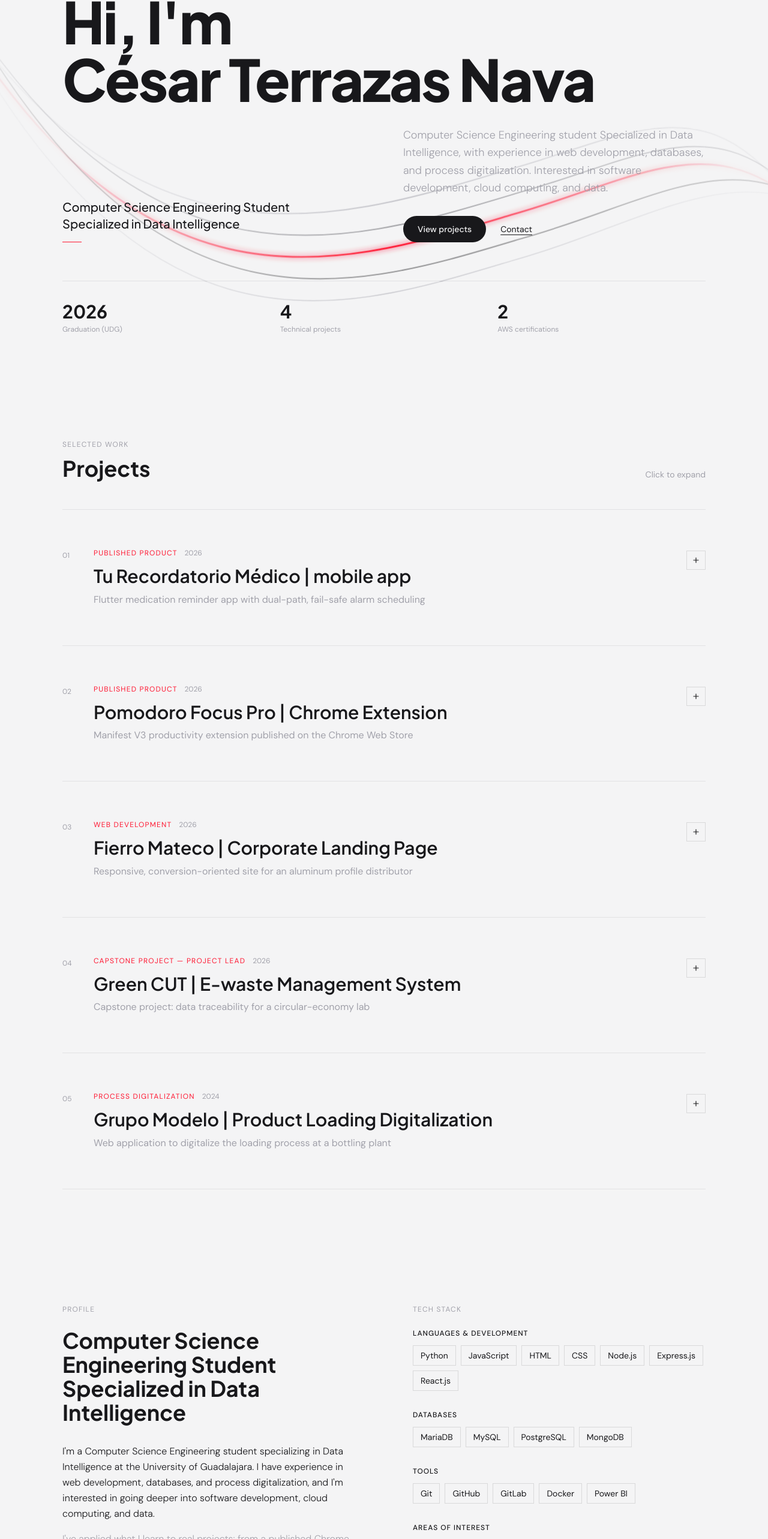
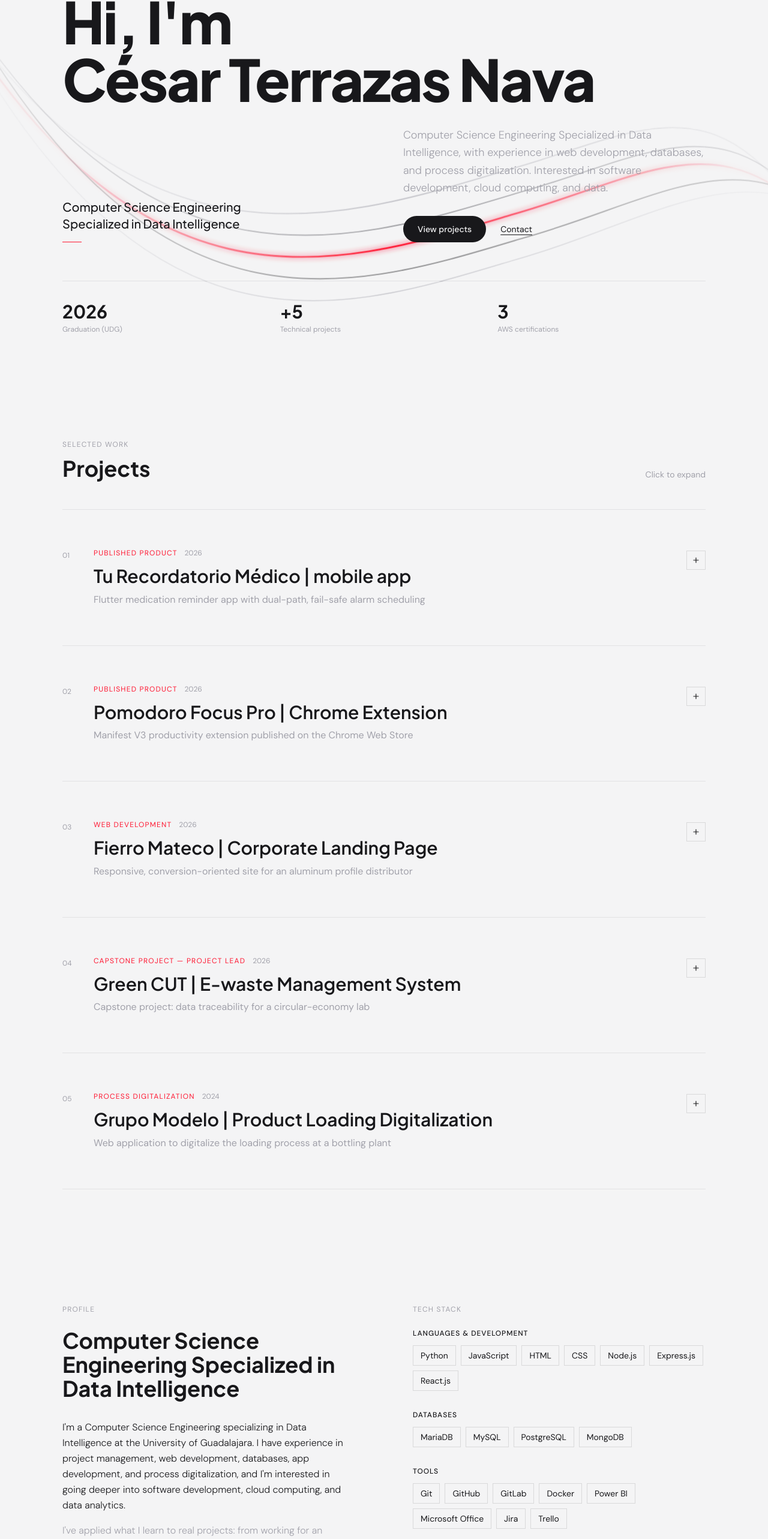
Before and after one commit to zizza13/portafolio-maqueta, a React (Vite) app: page / in a window 1280 px wide. Shown: the part 229-2795 px from the top of the page at 60% size. Built offline with nearby package versions, Linux system fonts and the light colour scheme; the HTML template or start-up script is replaced by a standard one.

Commit message:
fix: correccion de projects 04, 05 -Eliminar los "Students" -Ajustar tech stack y profile

```diff
--- a/src/App.tsx
+++ b/src/App.tsx
@@ -94,14 +94,15 @@ const PROJECTS: Project[] = [
     problem:
       'E-waste management at the university center lacked a traceability system: there was no structured way to record impact metrics or classify components during diagnosis and disassembly.',
     solution:
-      'As project lead, I designed and coordinated a circular-economy lab focused on e-waste management and logical hardware diagnosis. I built an automated traceability system ("Control Station") with input validation to record impact metrics and classify components, coordinating a four-person technical team across the disassembly and Clean Zone areas.',
+      'As project lead, I designed and coordinated a circular-economy lab focused on e-waste management and logical hardware diagnosis. I built an automated traceability system, "Control Station," with input validation to record impact metrics and classify components, coordinating a technical team across the disassembly and Clean Zone areas.',
     results: [
+      'Capstone project (thesis as an intervention project)',
+      'Full documentation of a university scale project',
+      'Technical team coordinated across two areas',
+      'Impact metrics and component classification recorded in a structured way',
       'Traceability system (Control Station) in operation',
-      'Four-person technical team coordinated across two areas',
-      'Impact metrics and component classification recorded in a structured way',
-      'Computer Science capstone project (thesis as an intervention project)',
     ],
-    tech: ['JavaScript', 'HTML', 'CSS', 'Databases', 'Data validation'],
+    tech: ['Project Management', 'Data Traceability', 'Hardware Diagnostics', 'Process Automation', 'Data validation', 'Ciruclar Economy'],
     image: '/green_cut.png',
   },
   {
@@ -113,13 +114,14 @@ const PROJECTS: Project[] = [
     problem:
       'The product loading process at a bottling plant was recorded manually, resulting in slow data capture prone to operational errors.',
     solution:
-      'I digitalized the loading process through a database-driven web application, replacing manual data capture and reducing the associated operational errors.',
+      'I digitalized the loading process through a database driven web application, replacing manual data capture and reducing the associated operational errors.',
     results: [
+      'Full digitalization of an industrial workflow',
       'Processing time cut by 30–45%',
       'Manual data capture replaced by a digital workflow',
       'Operational errors reduced in the loading process',
     ],
-    tech: ['JavaScript', 'Databases', 'Web development'],
+    tech: ['JavaScript', 'HTML', 'CSS', 'Web Hosting', 'Databases', 'Web development'],
     image: 'photo-1553413077-190dd305871c',
   },
 ]
@@ -127,7 +129,7 @@ const PROJECTS: Project[] = [
 const SKILLS = [
   { category: 'Languages & Development', items: ['Python', 'JavaScript', 'HTML', 'CSS', 'Node.js', 'Express.js', 'React.js'] },
   { category: 'Databases', items: ['MariaDB', 'MySQL', 'PostgreSQL', 'MongoDB'] },
-  { category: 'Tools', items: ['Git', 'GitHub', 'GitLab', 'Docker', 'Power BI'] },
+  { category: 'Tools', items: ['Git', 'GitHub', 'GitLab', 'Docker', 'Power BI', 'Microsoft Office', 'Jira', 'Trello'] },
   { category: 'Areas of Interest', items: ['Cloud Computing', 'APIs', 'Machine Learning', 'Automation', 'Problem Solving'] },
 ]
 
@@ -464,7 +466,7 @@ function Hero() {
               className="text-lg md:text-xl font-medium mb-2"
               style={{ fontFamily: 'Plus Jakarta Sans, sans-serif', color: '#18181B' }}
             >
-              Computer Science Engineering Student
+              Computer Science Engineering
               <br />Specialized in Data Intelligence
             </p>
             <div className="w-8 h-px mt-4" style={{ backgroundColor: '#ff1731' }} />
@@ -475,7 +477,7 @@ function Hero() {
               className="text-base md:text-lg leading-relaxed mb-8"
               style={{ color: '#A1A1AA', fontFamily: 'DM Sans, sans-serif', fontWeight: 300 }}
             >
-              Computer Science Engineering student Specialized in Data Intelligence, with experience in web development, databases, and process digitalization. Interested in software development, cloud computing, and data.
+              Computer Science Engineering Specialized in Data Intelligence, with experience in web development, databases, and process digitalization. Interested in software development, cloud computing, and data.
             </p>
 
             <div className="flex items-center gap-6">
@@ -510,8 +512,8 @@ function Hero() {
         >
           {[
             { num: '2026', label: 'Graduation (UDG)' },
-            { num: '4', label: 'Technical projects' },
-            { num: '2', label: 'AWS certifications' },
+            { num: '+5', label: 'Technical projects' },
+            { num: '3', label: 'AWS certifications' },
           ].map((m) => (
             <div key={m.label}>
               <p
@@ -796,7 +798,7 @@ function About() {
             className="text-3xl md:text-4xl font-bold mb-8"
             style={{ fontFamily: 'Plus Jakarta Sans, sans-serif', color: '#18181B' }}
           >
-            Computer Science Engineering Student Specialized in Data Intelligence
+            Computer Science Engineering Specialized in Data Intelligence
           </h2>
 
           <div className="space-y-4 mb-10">
@@ -804,16 +806,17 @@ function About() {
               className="text-base leading-relaxed"
               style={{ color: '#18181B', fontFamily: 'DM Sans, sans-serif', fontWeight: 300 }}
             >
-              I'm a Computer Science Engineering student specializing in Data Intelligence at
-              the University of Guadalajara. I have experience in web development, databases,
+              I'm a Computer Science Engineering specializing in Data Intelligence at
+              the University of Guadalajara. I have experience in project management,
+              web development, databases, app development,
               and process digitalization, and I'm interested in going deeper into software
-              development, cloud computing, and data.
+              development, cloud computing, and data analytics.
             </p>
             <p
               className="text-base leading-relaxed"
               style={{ color: '#A1A1AA', fontFamily: 'DM Sans, sans-serif', fontWeight: 300 }}
             >
-              I've applied what I learn to real projects: from a published Chrome extension to
+              I've applied what I learn to real projects: from working for an international company to
               an e-waste management capstone project where I led a technical team. I'm a
               structured problem-solver and a fast learner.
             </p>
```
